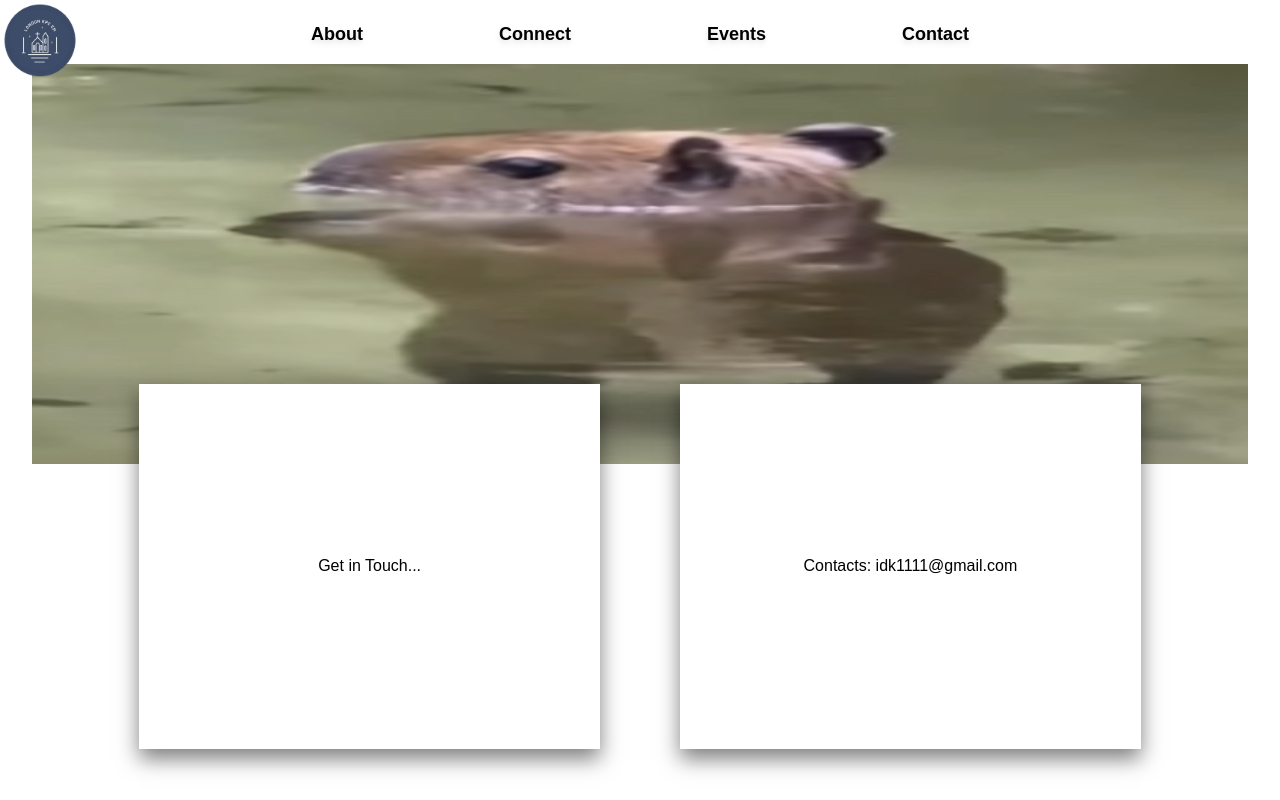
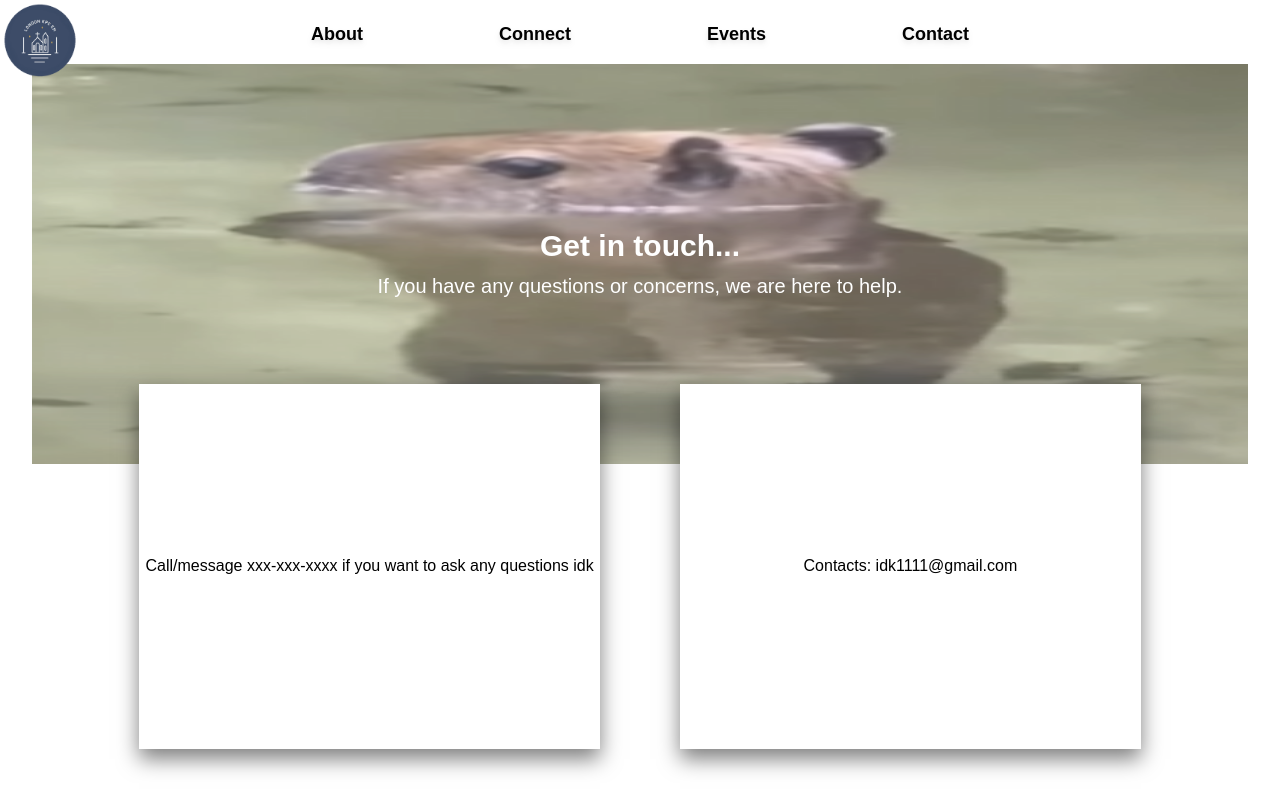
Before and after one commit to LondonKPC/lkpc-frontend, a Next.js app: page /about in a window 1280 px wide. Shown: the top 800 px of the page. Built offline with nearby package versions, Linux system fonts and the light colour scheme.

Commit message:
Update page.tsx

```diff
--- a/app/about/page.tsx
+++ b/app/about/page.tsx
@@ -4,16 +4,26 @@ import water_capy from "@/images/water_capy.png";
 export default function About() {
   return (
     <div className="w-full h-full bg-white flex flex-col items-center">
-      <div className="w-[95%] h-[50%] bg-black mt-16 relative">
+      <div className="w-[95%] h-[50%] bg-[#48a4c9] mt-16 relative opacity-80">
         <img
           src={water_capy.src}
           alt="capybara in water"
           className="w-full h-full object-fill"
         />
+        <div className="absolute inset-0 flex flex-col items-center justify-center text-white space-y-2">
+          <p className="text-3xl font-bold">
+            Get in touch...
+          </p>
+          <p className="text-xl">
+            If you have any questions or concerns, we are here to help.
+          </p>
+        </div>
       </div>
       <div className="w-[90%] h-[100%] flex justify-center -mt-[120px] z-10">
         <div className="w-[40%] h-[80%] shadow-[0px_10px_20px_rgba(0,0,0,0.5)] flex items-center justify-center m-10 bg-white">
-          <p className="text-black">Get in Touch...</p>
+          <p className="text-black">
+            Call/message xxx-xxx-xxxx if you want to ask any questions idk
+            </p>
         </div>
         <div className="w-[40%] h-[80%] shadow-[0px_10px_20px_rgba(0,0,0,0.5)] flex items-center justify-center m-10 bg-white">
           <p className="text-black">
```
